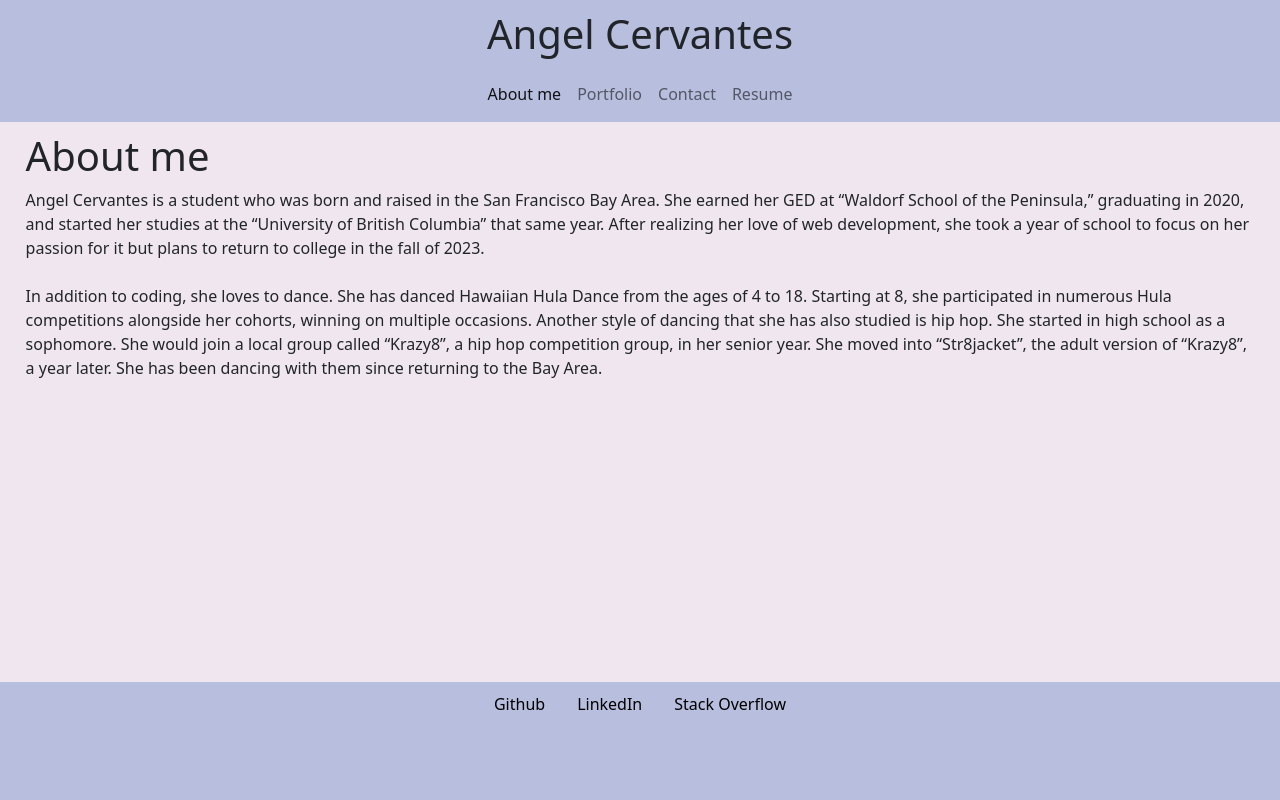
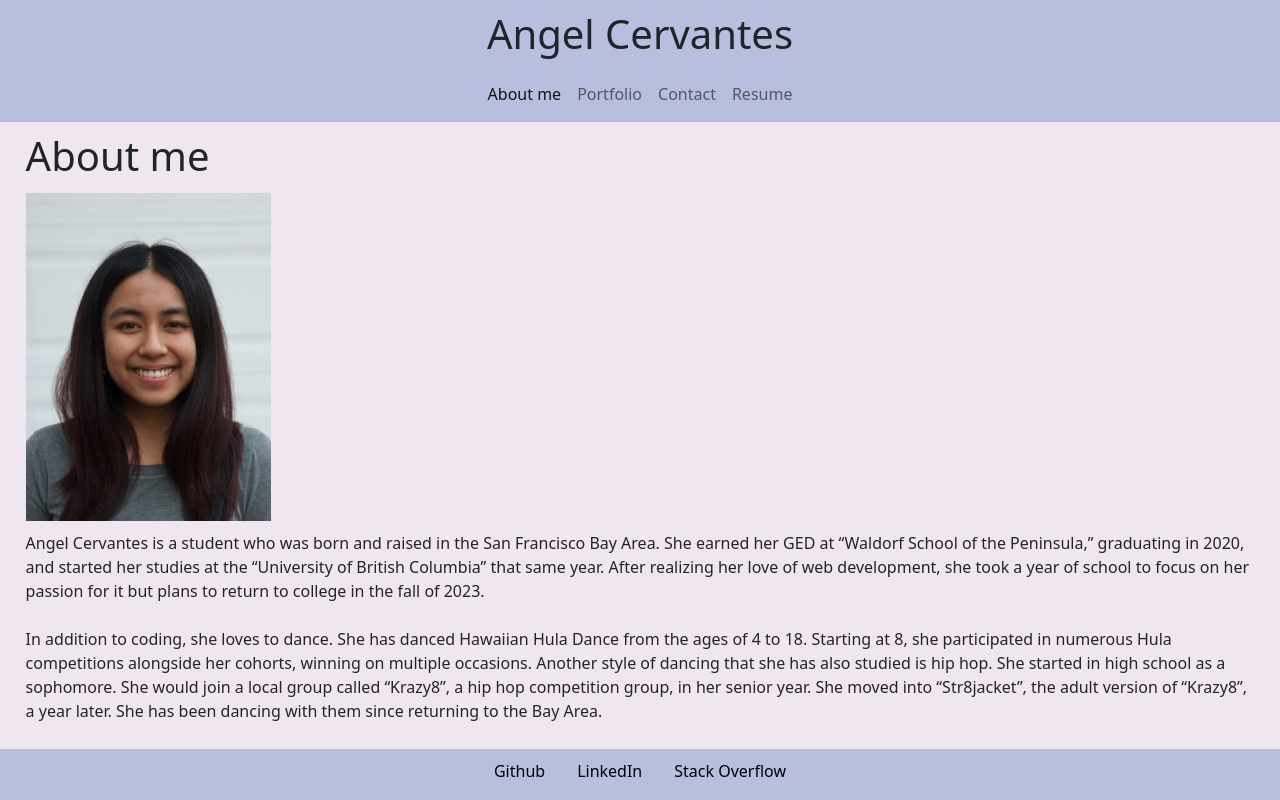
Before and after one commit to Angellyn218/react-portfolio, a React (Create React App) app: page / in a window 1280 px wide. Built offline with nearby package versions, Linux system fonts and the light colour scheme.

Commit message:
Added profile picture

```diff
--- a/src/App.css
+++ b/src/App.css
@@ -82,3 +82,9 @@ footer a {
     flex-wrap: wrap;
     justify-content: space-around;
 }
+
+.profile {
+    width: 20%;
+    margin-top: 5px;
+    margin-bottom: 10px;
+}
--- a/src/components/pages/About.js
+++ b/src/components/pages/About.js
@@ -1,9 +1,11 @@
 import React from "react";
+import ProfilePicture from "../../assets/Profile-picture.jpg"
 
 export default function About() {
     return (
         <div className="page">
             <h1>About me</h1>
+            <img src={ProfilePicture} className="profile" alt="profile" />
             <p>
                 Angel Cervantes is a student who was born and raised in the San Francisco Bay Area. She earned her GED at “Waldorf School of the Peninsula,” graduating in 2020,
                 and started her studies at the “University of British Columbia” that same year. After realizing her love of web development, she took a year of school to focus
```
Also changed, not shown: src/assets/Profile-picture.jpg (added).
